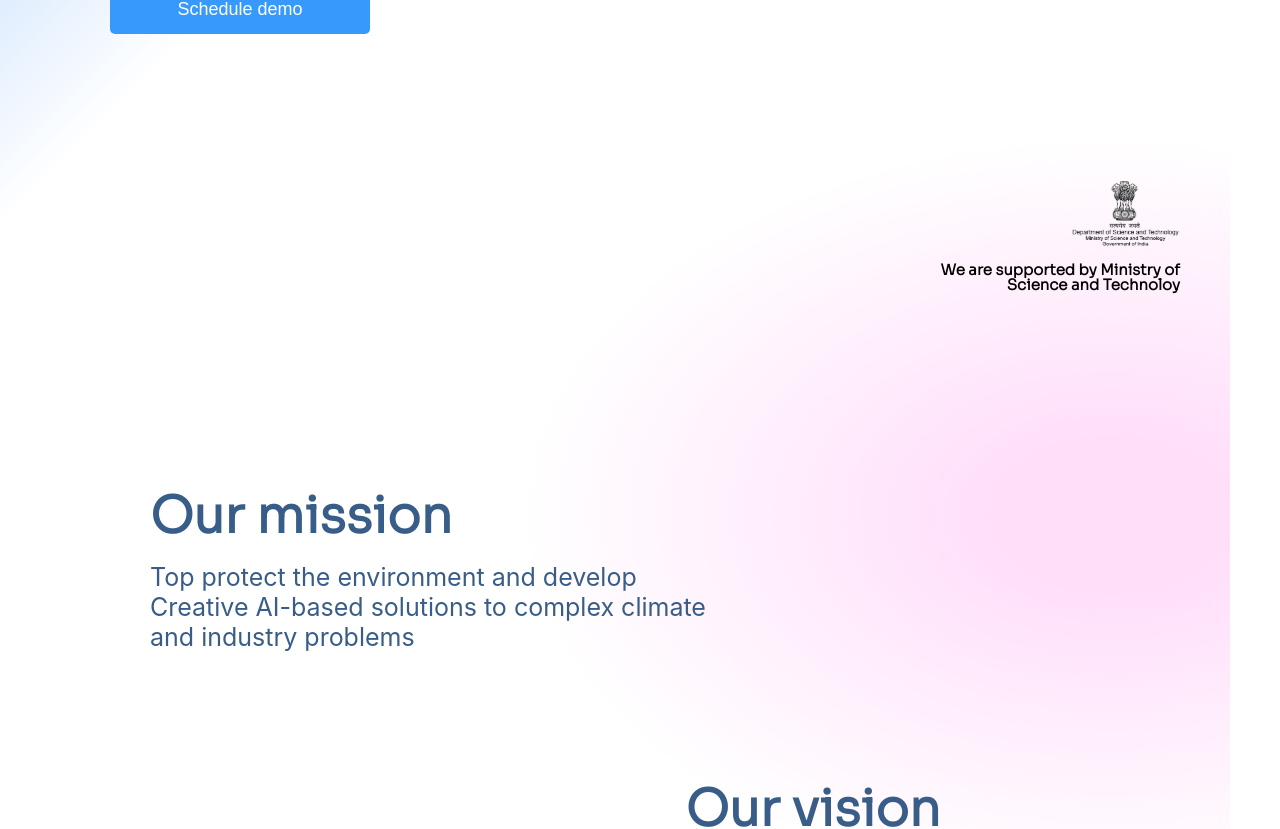
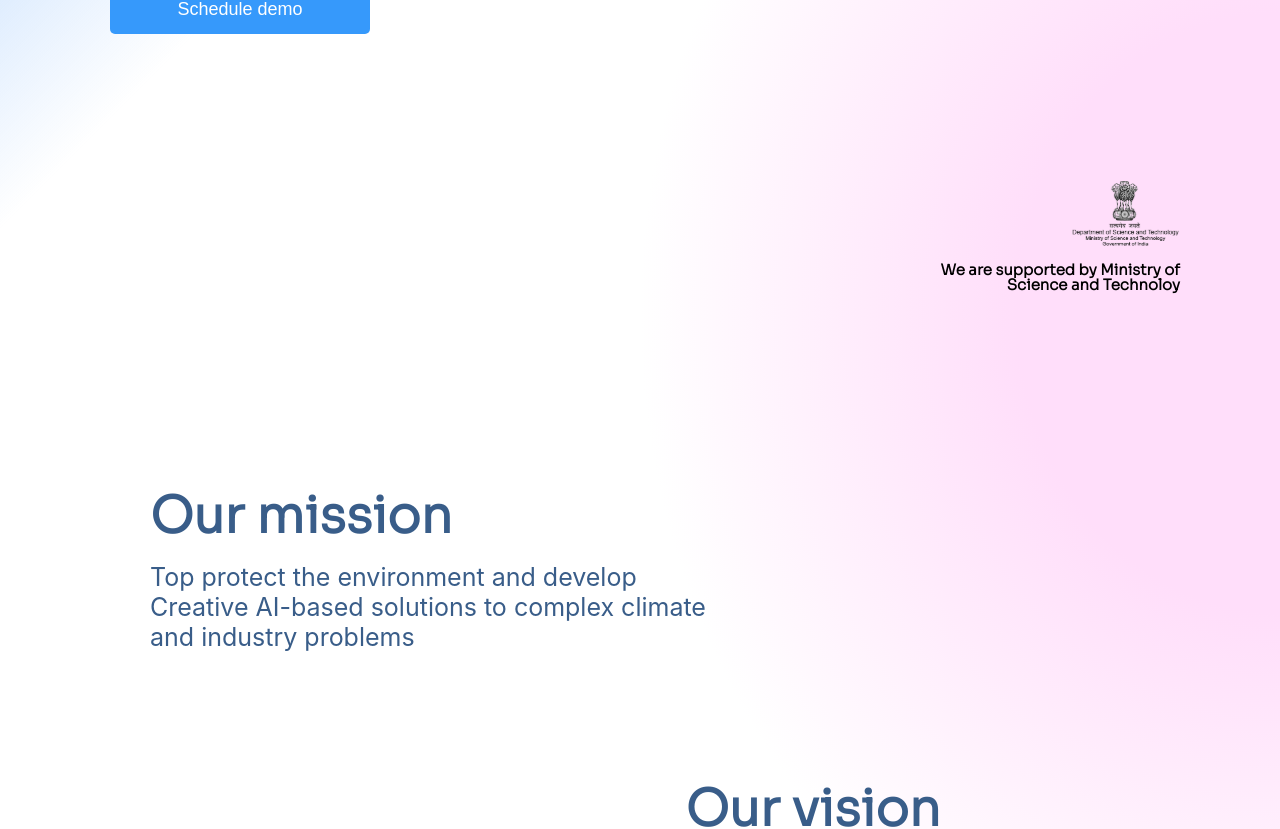
Before and after one commit to lekhrajsaa/Aivara_Frontend, a Next.js app: page / in a window 1280 px wide. Shown: the part 493-1322 px from the top of the page. Built offline with nearby package versions, Linux system fonts and the light colour scheme.

Commit message:
improved_layout

```diff
--- a/components/Home1/home1.module.css
+++ b/components/Home1/home1.module.css
@@ -46,7 +46,7 @@
 width: 100%;
  padding: 100px;
 
- background: radial-gradient(50% 40.36% at 90% 40.68%, #FFDEFA 20%, rgba(255, 255, 255, 0) 100%)
+ /* background: radial-gradient(50% 40.36% at 90% 40.68%, #FFDEFA 20%, rgba(255, 255, 255, 0) 100%); */
 }
 
 .heading_content1 h1 {
--- a/pages/index.js
+++ b/pages/index.js
@@ -24,8 +24,8 @@ export default function Home() {
         <div
           className={styles.container}
           style={{
-            background:
-              "linear-gradient(135deg, rgb(156, 199, 252), #fff, #fff, #fff, #fff)",
+            // background:
+            //   "linear-gradient(135deg, rgb(156, 199, 252), #fff, #fff, #fff, #fff)",
             zIndex: "-2",
           }}
         >
@@ -37,7 +37,7 @@ export default function Home() {
 
         <Footer />
       </>}
-      {popUpOn && <AnalysisRequestFormPage setPopUpOn={setPopUpOn} />}
+      { popUpOn && <AnalysisRequestFormPage setPopUpOn={setPopUpOn} />}
     </>
   );
 }
--- a/styles/Home.module.css
+++ b/styles/Home.module.css
@@ -2,6 +2,8 @@
 
 .container {
   padding: 50px;
+  background: linear-gradient(135deg, rgb(156, 199, 252), #00ffff00, #00ffff00, #00ffff00, #00ffff00),
+              radial-gradient(50% 45.36% at 100% 50%, #FFDEFA 41%, rgba(255, 255, 255, 0) 100%);
 }
 
 /* .headsection {
--- a/styles/globals.css
+++ b/styles/globals.css
@@ -17,7 +17,7 @@ a {
   box-sizing: border-box;
 }
 .swiper-slide {
-  opacity: 0.1;
+  opacity: 0;
   transition: 0.4s ease;
   transform: scale(0.9);
 }
```
